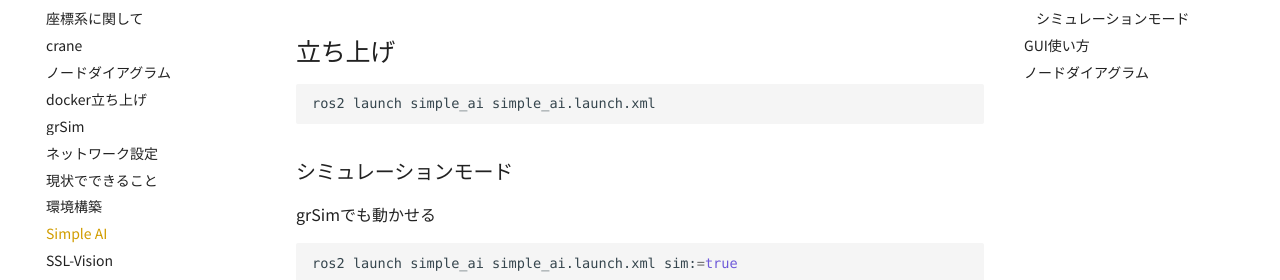
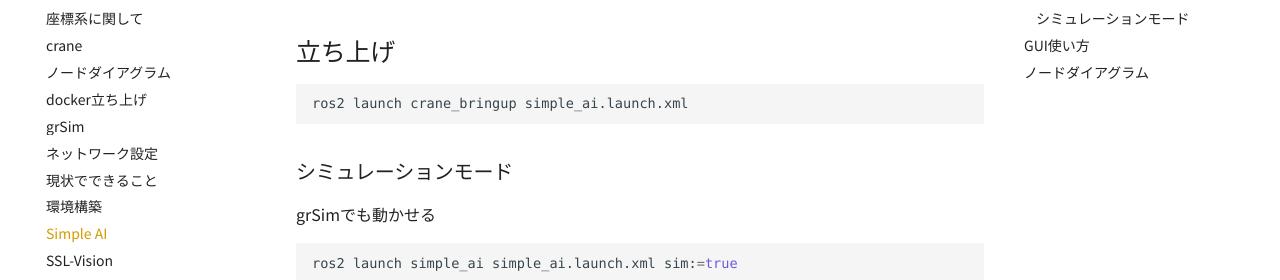
Before and after one commit to ibis-ssl/ibis_documentation, an MkDocs documentation site: the page built from docs/simple_ai.md, in a window 1280 px wide and 900 px high. Shown: the part 147-427 px from the top of the window. Built offline with MkDocs 1.6.1 and Material for MkDocs 9.7.7, drawn with Linux system fonts in a browser that asks for light colours; nearby versions of some CDN libraries; some web fonts are replaced; comment, search, counter and statistics services are not loaded.

Commit message:
Update simple_ai.md
simple_aiコマンド更新

````diff
--- a/docs/simple_ai.md
+++ b/docs/simple_ai.md
@@ -3,7 +3,7 @@
 ## 立ち上げ
 
 ```bash
-ros2 launch simple_ai simple_ai.launch.xml
+ros2 launch crane_bringup simple_ai.launch.xml
 ```
 
 ### シミュレーションモード
````
